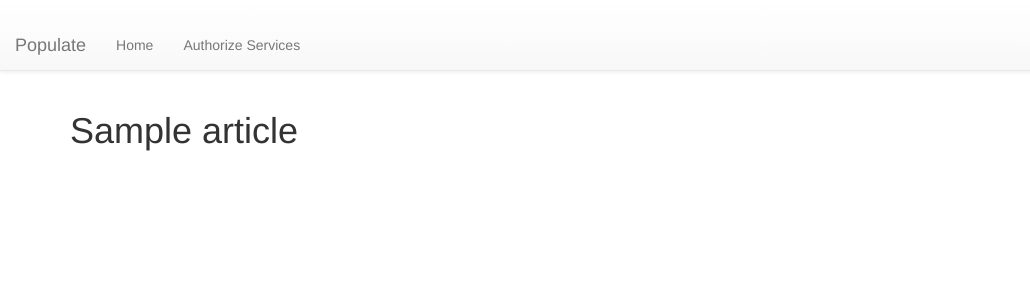
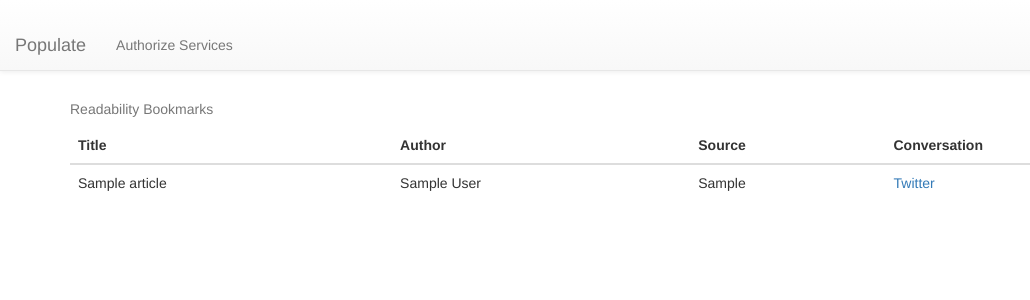
Before and after one commit to alykhank/populate, a Django app: page / in a window 1280 px wide. Shown: the top 300 px of the page, without its empty margins (0-1030 px from the left). Run offline with Django 3.2, Linux system fonts and the light colour scheme; tables that the repository leaves empty hold one stand-in row (values such as "Sample post"); some libraries are stand-ins or nearby versions.

Commit message:
Pair Twitter Search links with Articles

```diff
--- a/articles/models.py
+++ b/articles/models.py
@@ -34,6 +34,7 @@ class Article(models.Model):
 	short_url = models.URLField(null=True)
 	# article_id
 	bookmark = models.ForeignKey(Bookmark)
+	twitterLink = models.URLField()
 
 	def __unicode__(self):
 		return "<Article('%s', '%s')>" % (self.title, self.author)
--- a/articles/templates/articles/index.html
+++ b/articles/templates/articles/index.html
@@ -30,18 +30,35 @@
 		</div><!-- navbar-header -->
 		<div class="collapse navbar-collapse navbar-ex1-collapse">
 			<ul class="nav navbar-nav">
-				<li><a href="/">Home</a></li>
 				<li><a href="{% url 'articles:auth' %}">Authorize Services</a></li>
 			</ul>
 		</div><!-- navbar-collapse -->
 	</nav>
 	<div class="container">
-		{% if twitterSearchUrl %}
-			<a href="{{ twitterSearchUrl }}">Find Relevant Tweets</a>
-		{% endif %}
-		{% for bookmark in bookmark_list %}
-			<h1>{{ bookmark.title }}</h1>
-		{% endfor %}
+		<table class="table table-hover">
+			<caption>Readability Bookmarks</caption>
+			<thead>
+				<tr>
+					<th>Title</th>
+					<th>Author</th>
+					<th>Source</th>
+					<th>Conversation</th>
+				</tr>
+			</thead>
+			<tbody>
+				<!-- {% for link in twitterLinks %} -->
+				<!-- 	<a href="{{ link }}">Find Relevant Tweets</a> -->
+				<!-- {% endfor %} -->
+				{% for bookmark in bookmark_list %}
+				<tr>
+					<td>{{ bookmark.title }}</td>
+					<td>{{ bookmark.author }}</td>
+					<td>{{ bookmark.domain }}</td>
+					<td><a href="{{ bookmark.twitterLink }}">Twitter</a></td>
+				</tr>
+				{% endfor %}
+			</tbody>
+		</table>
 	</div>
 </body>
 </html>
--- a/articles/views.py
+++ b/articles/views.py
@@ -45,6 +45,7 @@ def bookmarks(request, request_token, request_token_secret, oauth_verifier):
 	session = readability.get_auth_session(request_token, request_token_secret, data={'oauth_verifier': oauth_verifier})
 	bookmarks = session.get('bookmarks').content
 	bkmkjson = json.loads(bookmarks)
+	twitterLinks = []
 	for b in bkmkjson['bookmarks']:
 		bookmark = Bookmark(user_id=b['user_id'], read_percent=b['read_percent'], date_updated=b['date_updated'], favorite=b['favorite'], date_archived=b['date_archived'], date_opened=b['date_opened'], date_added=b['date_added'], article_href=b['article_href'], date_favorited=b['date_favorited'], archive=b['archive'])
 		bookmark.save()
@@ -55,29 +56,16 @@ def bookmarks(request, request_token, request_token_secret, oauth_verifier):
 		text = requests.post('http://access.alchemyapi.com/calls/url/URLGetText', data={'apikey': os.environ.get('ALCHEMY_API_KEY'), 'url': a['url'], 'outputMode': 'json'}).content
 		conceptsResponse = requests.post('http://access.alchemyapi.com/calls/text/TextGetRankedConcepts', data={'apikey': os.environ.get('ALCHEMY_API_KEY'), 'text': text, 'outputMode': 'json'}).content
 		conceptsJson = json.loads(conceptsResponse)
-		print conceptsJson
 		for c in conceptsJson['concepts']:
 			concept = Alchemy(article=article, concept=c['text'], relevance=c['relevance'])
 			concept.save()
 		concepts = []
 		for concept in Alchemy.objects.filter(article=article):
 			concepts.append(concept.concept)
-		truncatedConcepts = concepts[:2]
+		truncatedConcepts = concepts[:3]
 		conceptString = ('+').join(truncatedConcepts)
-		twitterSearchUrl = 'https://twitter.com/search' + '?q=' + conceptString
+		twitterLinks.append('https://twitter.com/search' + '?q=' + conceptString)
+		article.twitterLink = 'https://twitter.com/search' + '?q=' + conceptString
+		article.save()
 	bookmark_list = Article.objects.all()
-	return render(request, 'articles/index.html', {'twitterSearchUrl': twitterSearchUrl, 'bookmark_list': bookmark_list})
-
-class TweetView(generic.ListView):
-	template_name = 'articles/index.html'
-	context_object_name = 'bookmark_list'
-
-	def get_queryset(self):
-		return Article.objects.all()
-
-	def get_context_data(self, **kwargs):
-		# Call the base implementation first to get a context
-		context = super(TweetView, self).get_context_data(**kwargs)
-		# Add in a QuerySet of all the genres
-		context['twitterSearchUrl'] = self.kwargs['twitterSearchUrl']
-		return context
+	return render(request, 'articles/index.html', {'twitterLinks': twitterLinks, 'bookmark_list': bookmark_list})
```
